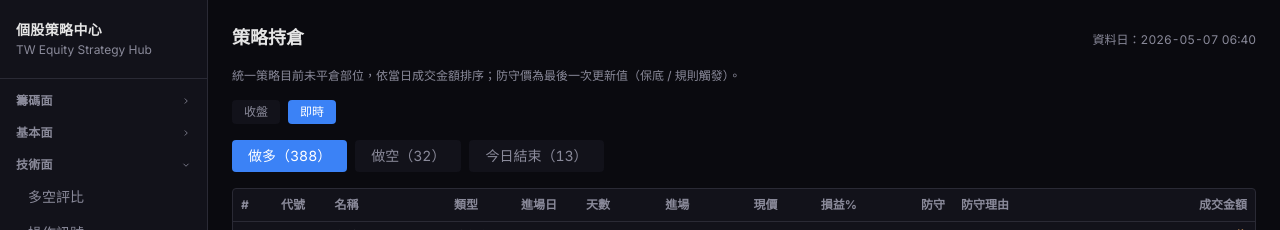
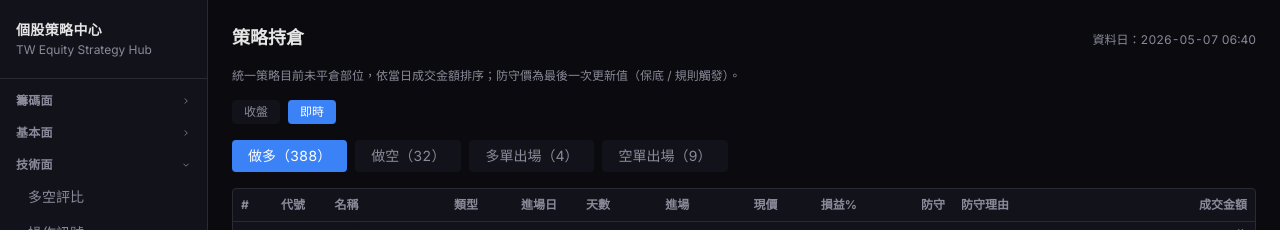
Before and after one commit to Realidealism/claudeInvest, a React (Vite) app in the folder frontend/: page /positions in a window 1280 px wide. Both pictures are taken after a click on the button "即時". Shown: the top 230 px of the page. Built offline with nearby package versions, Linux system fonts and the light colour scheme.

Commit message:
Split intraday 今日結束 tab into separate 多單出場 / 空單出場 tabs
Co-Authored-By: Claude Opus 4.7 (1M context) <noreply@anthropic.com>

```diff
--- a/frontend/src/pages/PositionsPage.tsx
+++ b/frontend/src/pages/PositionsPage.tsx
@@ -26,7 +26,7 @@ interface PositionsData {
   exited_short?: Position[];
 }
 
-type Tab = "long" | "short" | "exited";
+type Tab = "long" | "short" | "exited_long" | "exited_short";
 type View = "daily" | "intraday";
 
 const TIER_LABEL: Record<string, string> = {
@@ -70,9 +70,7 @@ function fmtDate(d: string | null): string {
   return `${parseInt(parts[1], 10)}/${parseInt(parts[2], 10)}`;
 }
 
-// Augmented row used in the 今日結束 tab — same shape as Position but
-// carries which side it came from so the table can colour-code it.
-type ExitedRow = Position & { side: "long" | "short" };
+const isExitTab = (t: Tab): boolean => t === "exited_long" || t === "exited_short";
 
 export default function PositionsPage() {
   const [data, setData] = useState<PositionsData | null>(null);
@@ -88,24 +86,26 @@ export default function PositionsPage() {
       .catch(console.error);
   }, [view]);
 
-  // Daily view doesn't track exits — collapse tab back to long if the user
-  // had 今日結束 selected before switching.
+  // Daily view doesn't track exits — collapse exit tabs back to long
+  // if the user had one selected before switching.
   useEffect(() => {
-    if (view === "daily" && tab === "exited") setTab("long");
+    if (view === "daily" && isExitTab(tab)) setTab("long");
   }, [view, tab]);
 
-  const exitedRows: ExitedRow[] = data
-    ? [
-        ...(data.exited_long  ?? []).map((p) => ({ ...p, side: "long" as const })),
-        ...(data.exited_short ?? []).map((p) => ({ ...p, side: "short" as const })),
-      ].sort((a, b) => b.turnover - a.turnover)
-    : [];
+  const exitedLong  = data?.exited_long  ?? [];
+  const exitedShort = data?.exited_short ?? [];
 
-  const tabLabel: Record<Tab, string> = { long: "做多", short: "做空", exited: "今日結束" };
-  const rows: (Position | ExitedRow)[] = data && data.snapshot_date
-    ? tab === "long"   ? data.long
-    : tab === "short"  ? data.short
-                       : exitedRows
+  const tabLabel: Record<Tab, string> = {
+    long: "做多",
+    short: "做空",
+    exited_long:  "多單出場",
+    exited_short: "空單出場",
+  };
+  const rows: Position[] = data && data.snapshot_date
+    ? tab === "long"          ? data.long
+    : tab === "short"         ? data.short
+    : tab === "exited_long"   ? exitedLong
+                              : exitedShort
     : [];
   const intradayTimeLabel = view === "intraday" && data?.snapshot_time
     ? new Date(data.snapshot_time).toLocaleTimeString("zh-TW", {
@@ -176,22 +176,34 @@ export default function PositionsPage() {
           做空（{data.short.length}）
         </button>
         {view === "intraday" && (
+          <>
             <button
-            onClick={() => setTab("exited")}
+              onClick={() => setTab("exited_long")}
               className={`px-4 py-1.5 text-sm rounded ${
-              tab === "exited"
+                tab === "exited_long"
                   ? "bg-accent text-white"
                   : "bg-surface-alt text-text-secondary hover:text-text-primary"
               }`}
             >
-            今日結束（{exitedRows.length}）
+              多單出場（{exitedLong.length}）
             </button>
+            <button
+              onClick={() => setTab("exited_short")}
+              className={`px-4 py-1.5 text-sm rounded ${
+                tab === "exited_short"
+                  ? "bg-accent text-white"
+                  : "bg-surface-alt text-text-secondary hover:text-text-primary"
+              }`}
+            >
+              空單出場（{exitedShort.length}）
+            </button>
+          </>
         )}
       </div>
 
       {rows.length === 0 ? (
         <div className="text-xs text-text-secondary px-2 py-3 bg-surface-alt border border-border rounded">
-          {tab === "exited" ? "今日無結束部位" : `目前沒有${tabLabel[tab]}持倉`}
+          {isExitTab(tab) ? `今日無${tabLabel[tab]}部位` : `目前沒有${tabLabel[tab]}持倉`}
         </div>
       ) : (
         <div className="overflow-x-auto bg-surface-alt border border-border rounded">
@@ -199,16 +211,15 @@ export default function PositionsPage() {
             <thead>
               <tr className="border-b border-border text-text-secondary text-left">
                 <th className="px-2 py-2 w-10">#</th>
-                {tab === "exited" && <th className="px-2 py-2">方向</th>}
                 <th className="px-2 py-2">代號</th>
                 <th className="px-2 py-2">名稱</th>
                 <th className="px-2 py-2">類型</th>
                 <th className="px-2 py-2 text-center">進場日</th>
                 <th className="px-2 py-2 text-right hidden md:table-cell">天數</th>
                 <th className="px-2 py-2 text-right">進場</th>
-                <th className="px-2 py-2 text-right">{tab === "exited" ? "出場" : "現價"}</th>
+                <th className="px-2 py-2 text-right">{isExitTab(tab) ? "出場" : "現價"}</th>
                 <th className="px-2 py-2 text-right">損益%</th>
-                {tab === "exited" ? (
+                {isExitTab(tab) ? (
                   <th className="px-2 py-2 hidden lg:table-cell">出場理由</th>
                 ) : (
                   <>
@@ -222,17 +233,10 @@ export default function PositionsPage() {
             <tbody>
               {rows.map((p, i) => (
                 <tr
-                  key={`${p.ticker}-${(p as ExitedRow).side ?? tab}`}
+                  key={p.ticker}
                   className="border-b border-border/50 hover:bg-surface-hover transition-colors"
                 >
                   <td className="px-2 py-1.5">{i + 1}</td>
-                  {tab === "exited" && (
-                    <td className={`px-2 py-1.5 font-bold ${
-                      (p as ExitedRow).side === "long" ? "text-long-strong" : "text-short-strong"
-                    }`}>
-                      {(p as ExitedRow).side === "long" ? "多" : "空"}
-                    </td>
-                  )}
                   <td className="px-2 py-1.5 font-mono">
                     <a
                       href={tvUrl(p.ticker, p.market)}
@@ -263,7 +267,7 @@ export default function PositionsPage() {
                     {p.pnl_pct >= 0 ? "+" : ""}
                     {p.pnl_pct.toFixed(2)}
                   </td>
-                  {tab === "exited" ? (
+                  {isExitTab(tab) ? (
                     <td className="px-2 py-1.5 hidden lg:table-cell text-text-secondary">
                       {p.exit_reason ?? "—"}
                     </td>
```
Lines whose indentation alone changed are shown as unchanged.
